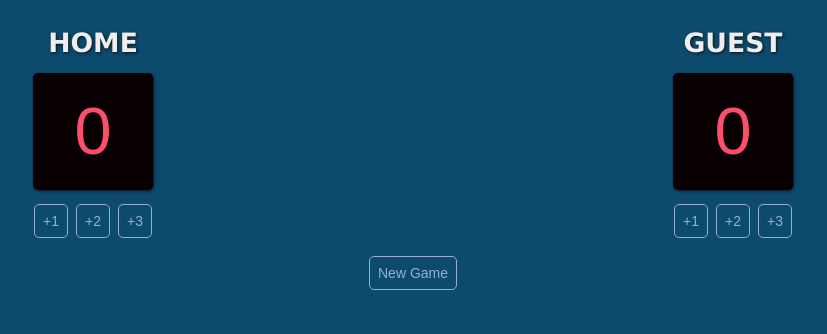
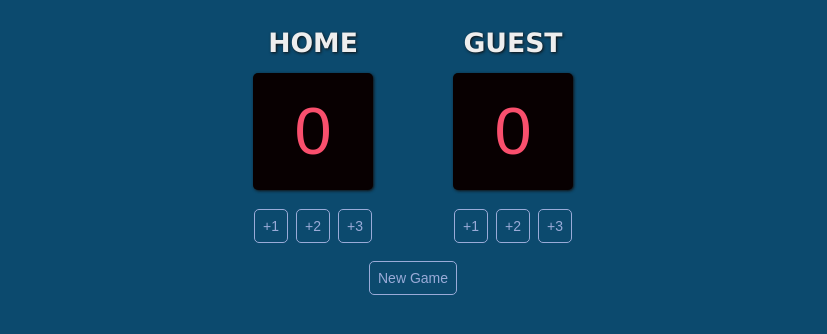
Before and after one commit to hartphoenix/basketball-scoreboard, a website built with Vite: page index.html in a window 1280 px wide. Shown: the whole page, without its empty margins (227-1054 px from the left). Built offline with nearby package versions, Linux system fonts and the light colour scheme; a web font is replaced by a local one.

Commit message:
styling improvements

```diff
--- a/index.css
+++ b/index.css
@@ -29,7 +29,8 @@ button {
 .container {
     display: flex;
     justify-content: space-around;
-    margin-bottom: 10px;
+    margin: 0px auto 10px;
+    max-width: 400px;
 }
 
 .side {
@@ -55,5 +56,5 @@ button {
 .b-box {
     display: flex;
     justify-content: space-between;
-    margin-top: 10px;
+    margin-top: 15px;
 }
```
